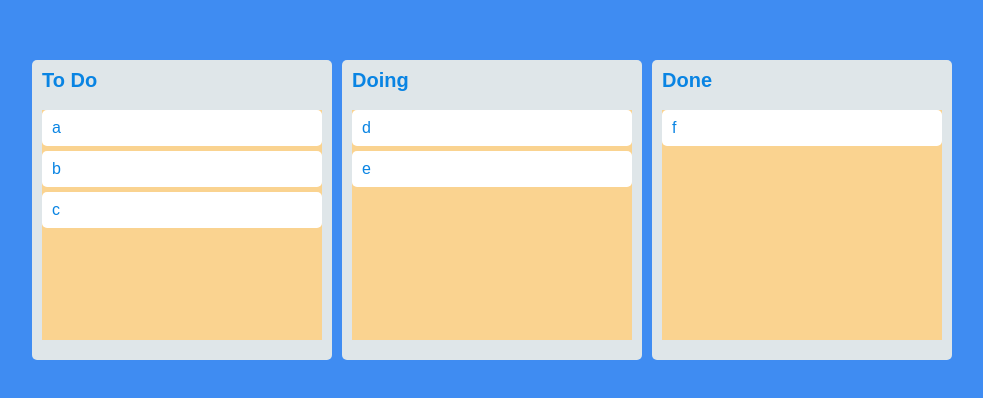
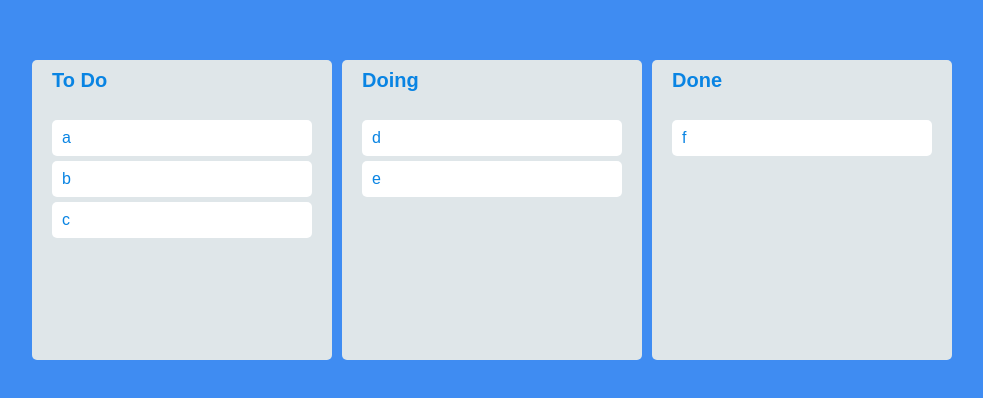
Before and after one commit to HBSPS/React-Trello, a React (Create React App) app: page / in a window 1280 px wide. Shown: the part 190-588 px from the top of the page, without its empty margins (148-1131 px from the left). Built offline with nearby package versions, Linux system fonts and the light colour scheme.

Commit message:
:art: Style 수정
Style 수정

```diff
--- a/src/Components/Board.tsx
+++ b/src/Components/Board.tsx
@@ -8,7 +8,7 @@ interface IAreaProps {
 };
 
 const Wrapper = styled.div`
-  padding: 20px 10px;
+  padding: 10px 0px;
   padding-top: 10px;
   width: 300px;
   background-color: ${(props) => props.theme.boardColor};
@@ -21,14 +21,16 @@ const Wrapper = styled.div`
 const Title = styled.h2`
     text-align: left;
     font-weight: bold;
-    margin-bottom: 20px;
+    margin-bottom: 10px;
     font-size: 20px;
+    padding-left: 20px;
 `;
 
 const Area = styled.div<IAreaProps>`
-    background-color: ${props => props.isDraggingOver ? "#f7f1e3" : props.draggingFromThisWith ? "#95afc0" : "#fad390"};
+    background-color: ${props => props.isDraggingOver ? "#95afc0" : props.draggingFromThisWith ? "#f7f1e3" : props.theme.boardColor};
     flex-grow: 1;
     transition: background-color .3s ease-in-out;
+    padding: 20px;
 `;
 
 interface IBoardProps {
--- a/src/Components/DraggableCard.tsx
+++ b/src/Components/DraggableCard.tsx
@@ -2,11 +2,12 @@ import React from "react";
 import { Draggable } from "react-beautiful-dnd";
 import styled from "styled-components";
 
-const Card = styled.div`
+const Card = styled.div<{isDragging: boolean}>`
   padding: 10px 10px;
   border-radius: 5px;
   margin-bottom: 5px;
-  background-color: ${(props) => props.theme.cardColor};
+  background-color: ${(props) => props.isDragging ? "#c7ecee" : props.theme.cardColor};
+  box-shadow: ${(props) => props.isDragging ? "2px 2px 5px rgba(0, 0, 0, 0.5)" : "none"};
 `;
 
 interface IDraggableCardProps {
@@ -17,8 +18,8 @@ interface IDraggableCardProps {
 function DraggableCard({ toDo, index }: IDraggableCardProps) {
     return (
         <Draggable key={toDo} draggableId={toDo} index={index}>
-            {(magic) => (
-                <Card ref={magic.innerRef} {...magic.dragHandleProps} {...magic.draggableProps}>
+            {(magic, snapshot) => (
+                <Card isDragging={snapshot.isDragging} ref={magic.innerRef} {...magic.dragHandleProps} {...magic.draggableProps}>
                     {toDo}
                 </Card>
             )}
```
